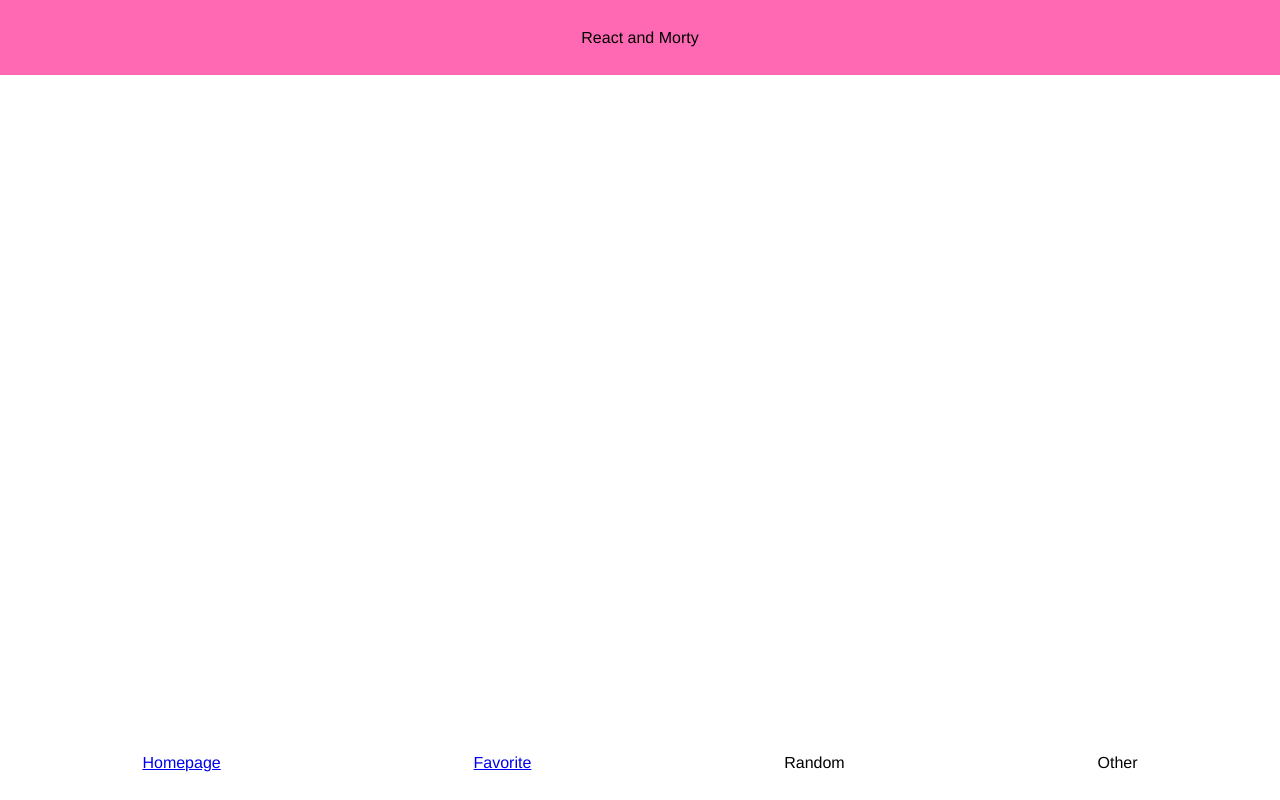
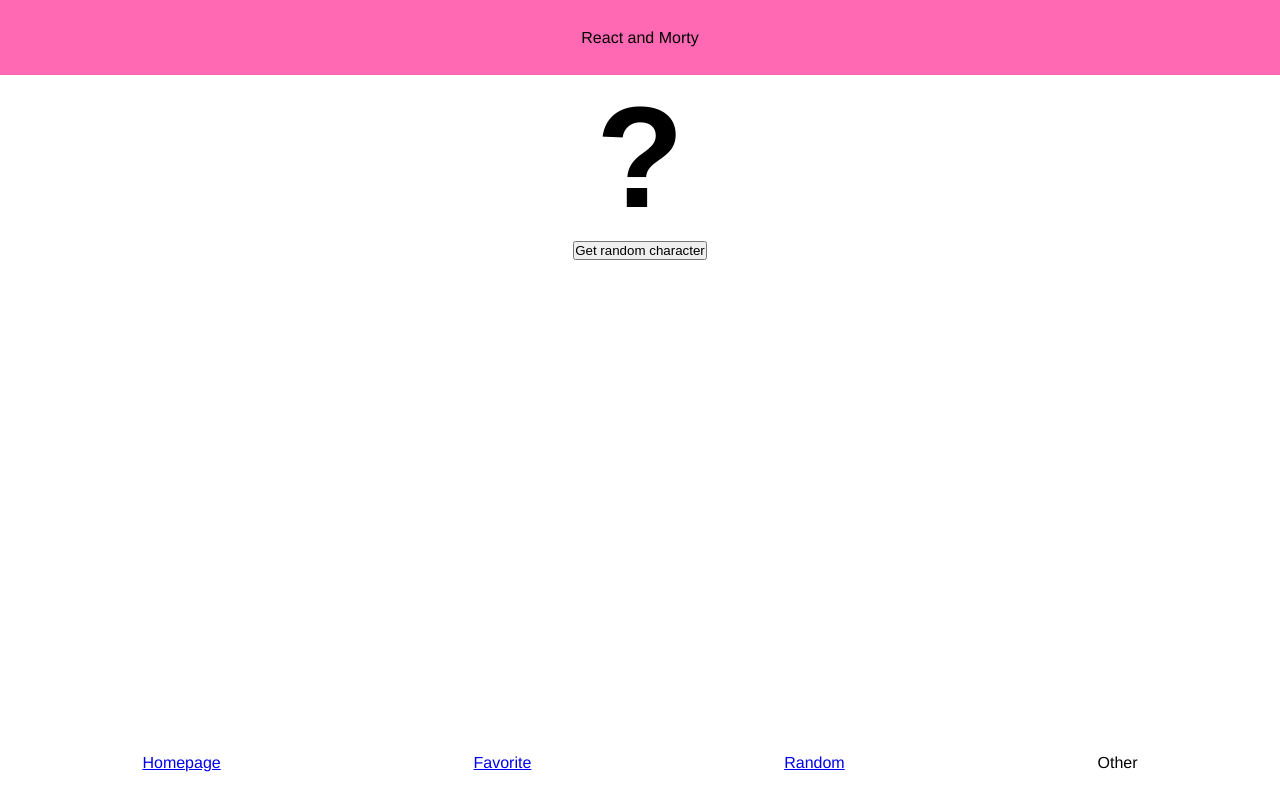
Before and after one commit to mpagels/react-and-morty-solution, a React (Create React App) app: page /random in a window 1280 px wide. Built offline with nearby package versions, Linux system fonts and the light colour scheme.

Commit message:
add random page

```diff
--- a/src/App.js
+++ b/src/App.js
@@ -6,6 +6,7 @@ import { Routes, Route } from 'react-router-dom'
 import Home from './pages/Home'
 import DetailedCharacter from './pages/DetailedCharacter'
 import Favorites from './pages/Favorites'
+import RandomCharacter from './pages/RandomCharacter'
 
 function App() {
   const [favoriteIDs, setFavoriteIDs] = useState(
@@ -51,6 +52,7 @@ function App() {
               />
             }
           />
+          <Route path="random" element={<RandomCharacter />} />
         </Routes>
       </main>
       <NavBar />
--- a/src/components/NavBar.js
+++ b/src/components/NavBar.js
@@ -12,7 +12,7 @@ export default function NavBar() {
           <li>
             <Link to="/favorites">Favorite</Link>
           </li>
-          <li>Random</li>
+          <Link to="/random">Random</Link>
           <li>Other</li>
         </ul>
       </nav>
--- /dev/null
+++ b/src/pages/RandomCharacter.js
@@ -0,0 +1,36 @@
+import React, { useState } from 'react'
+import styled from 'styled-components'
+import Character from '../components/Character'
+
+const MAX = 826
+
+export default function RandomCharacter() {
+  const [character, setCharacter] = useState(null)
+
+  function getRandomCharacter() {
+    const randomID = Math.floor(Math.random() * MAX)
+    fetch('https://rickandmortyapi.com/api/character/' + randomID)
+      .then((response) => response.json())
+      .then((data) => setCharacter(data))
+  }
+  return (
+    <Wrapper>
+      {character ? (
+        <Character character={character} />
+      ) : (
+        <QuestionMark>?</QuestionMark>
+      )}
+      <button onClick={getRandomCharacter}>Get random character</button>
+    </Wrapper>
+  )
+}
+
+const QuestionMark = styled.h2`
+  font-size: 9rem;
+`
+
+const Wrapper = styled.div`
+  display: flex;
+  flex-direction: column;
+  align-items: center;
+`
```
